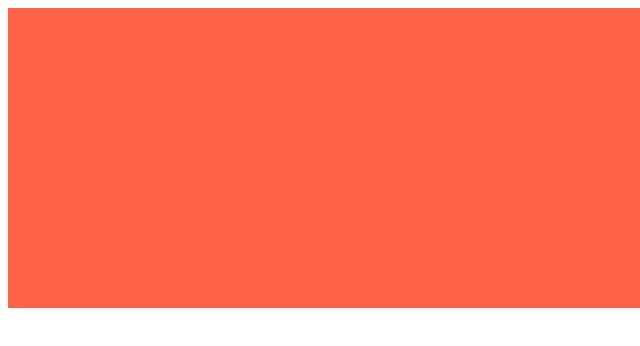
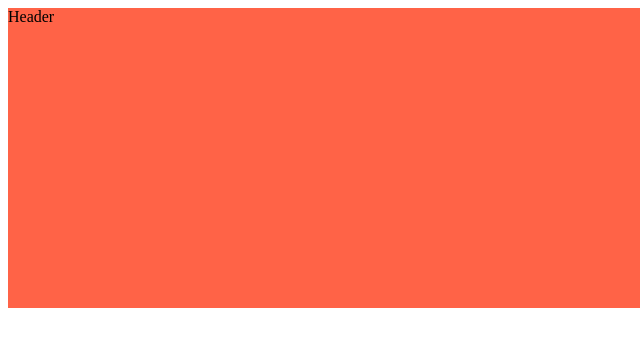
Before and after one commit to svetlanakovalevskaya/test-repository, a plain HTML site: page index.html in a window 1280 px wide. Shown: the full height of the page, 0-640 px from the left. Drawn offline with Linux system fonts and the light colour scheme.

Commit message:
added header markup

```diff
--- a/index.html
+++ b/index.html
@@ -7,7 +7,7 @@
     <link rel="stylesheet" href="./css/main.css">
 </head>
 <body>
-    <header class="header"></header>
+    <header class="header">Header</header>
     <script src="./js/test.js"></script>
 </body>
 </html>
```
